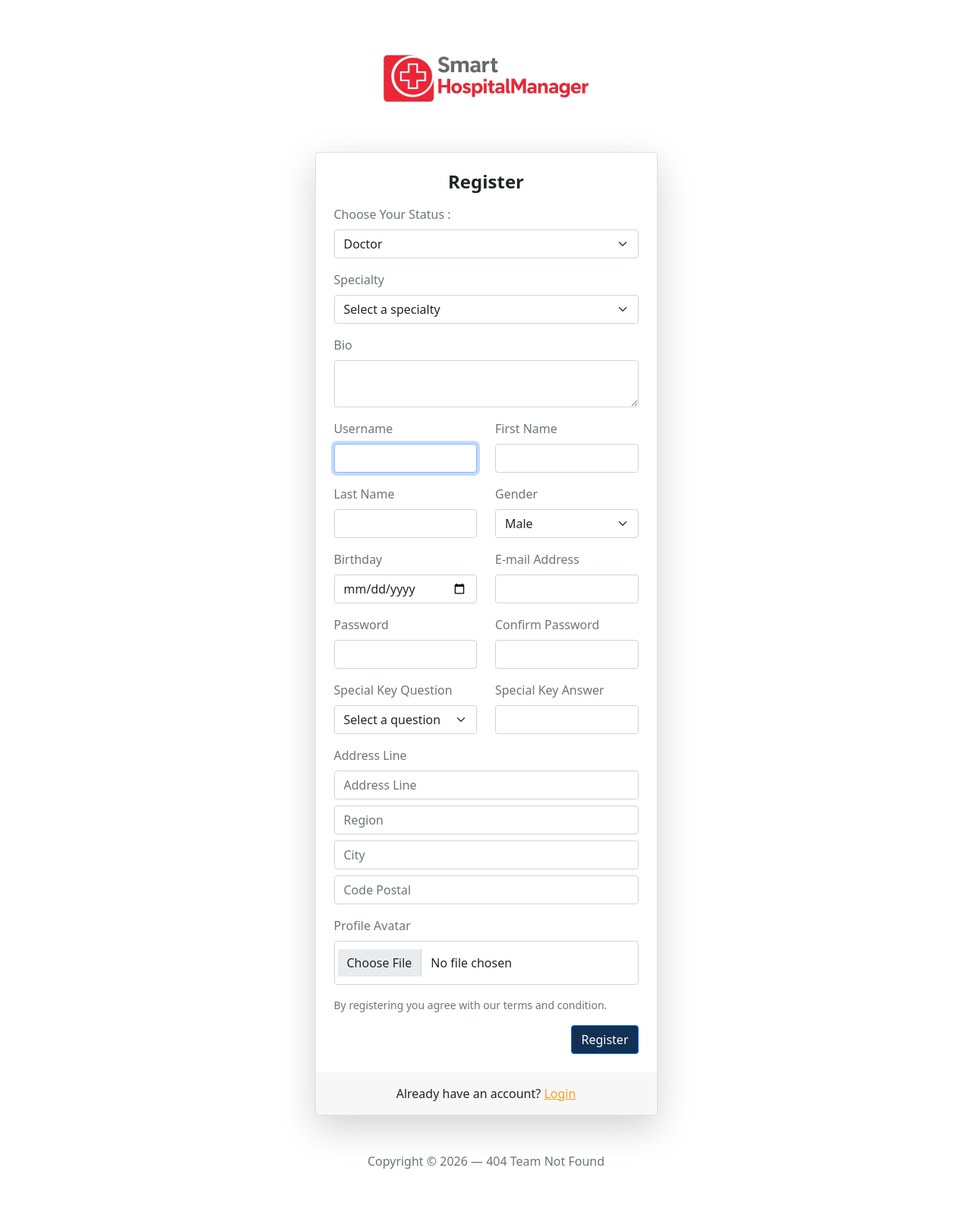
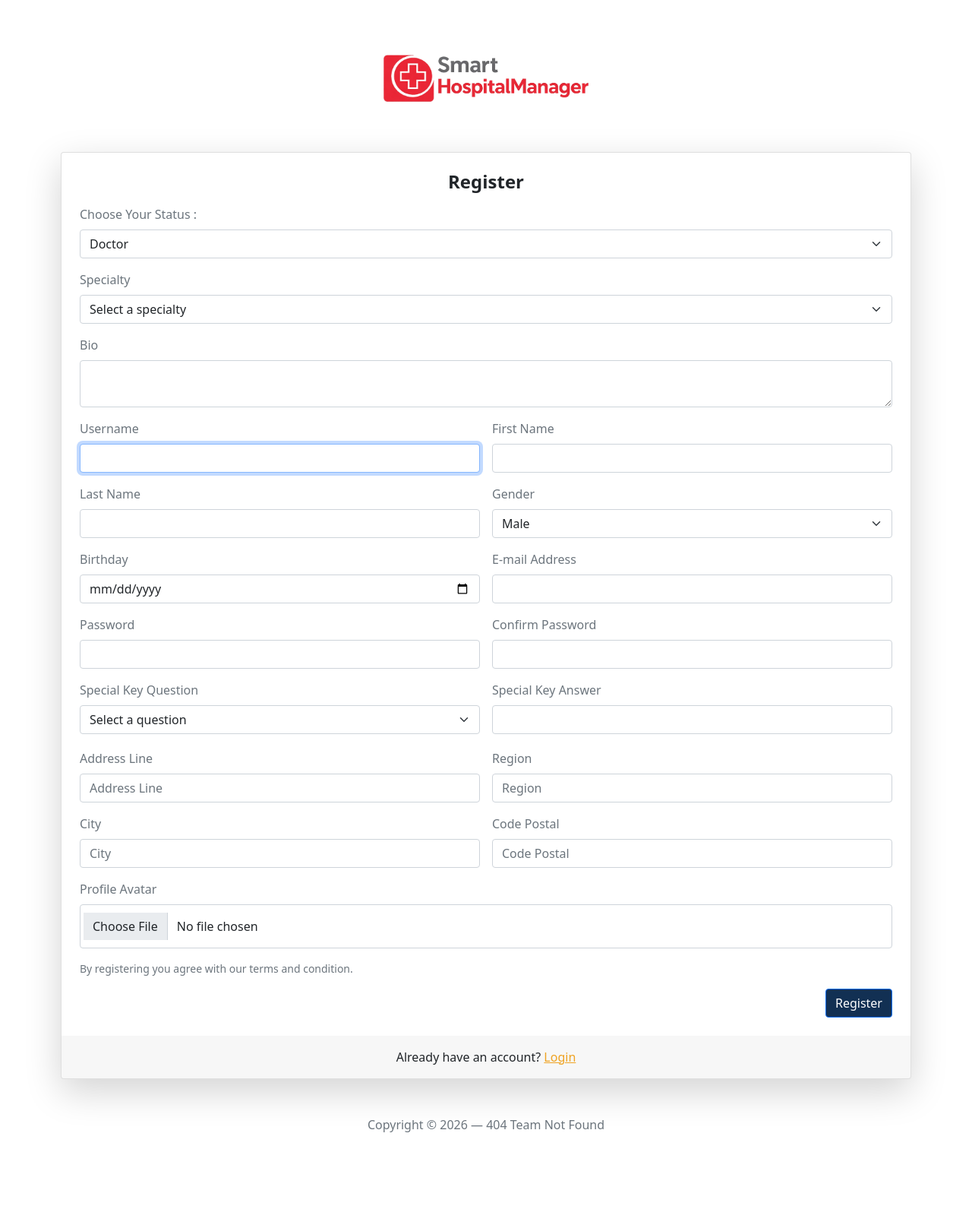
Before and after one commit to khan4marketing/Django-based-SmartHospitalManager, a Django app: page /register/ in a window 1280 px wide. Shown: the whole page at 76% size. After the commit the page ends 1490 px from the top, so only its background shows below. Run offline with Django 4.2, Linux system fonts and the light colour scheme; data comes from the database, SQL or seed files in the repository; some libraries are stand-ins or nearby versions.

Commit message:
Improve register form layout

```diff
--- a/templates/users/register.html
+++ b/templates/users/register.html
@@ -1,6 +1,10 @@
 {% extends 'users/base.html' %}
 
 {% block title %}Register Page{% endblock title %}
+
+{% block page_container_class %}container-fluid px-3 px-md-4{% endblock page_container_class %}
+
+{% block page_col_class %}col-12 col-xxl-10 col-xl-11 col-lg-11 col-md-12{% endblock page_col_class %}
 
 {% block content %}
 <div class="card shadow-lg mx-auto mt-5" style="max-width: 70rem;">
@@ -61,26 +65,26 @@
         <div class="form-text">Hold Ctrl (or Cmd) to select multiple.</div>
       </div>
 
-      <div class="row">
-        <div class="mb-3 col-6">
+      <div class="row g-3">
+        <div class="mb-0 col-12 col-md-6">
           <label class="mb-2 text-muted" for="id_user">Username</label>
           <input id="id_user" type="text" class="form-control" name="user_id" value="{{ user_id }}" required autofocus />
           <div class="invalid-feedback">username is required</div>
         </div>
 
-        <div class="mb-3 col-6">
+        <div class="mb-0 col-12 col-md-6">
           <label class="mb-2 text-muted" for="first_name">First Name</label>
           <input id="first_name" type="text" class="form-control" name="user_firstname" value="{{ user_firstname }}" required autofocus />
           <div class="invalid-feedback">First Name is required</div>
         </div>
 
-        <div class="mb-3 col-6">
+        <div class="mb-0 col-12 col-md-6">
           <label class="mb-2 text-muted" for="last_name">Last Name</label>
           <input id="last_name" type="text" class="form-control" name="user_lastname" value="{{ user_lastname }}" required autofocus />
           <div class="invalid-feedback">Last Name is required</div>
         </div>
 
-        <div class="mb-3 col-6">
+        <div class="mb-0 col-12 col-md-6">
           <label class="mb-2 text-muted" for="select_gender">Gender</label>
           <select class="form-select" aria-label="Default select example" name="user_gender" id="select_gender">
             <option value="Male" {% if user_gender == 'Male' %}selected{% endif %}>Male</option>
@@ -88,31 +92,31 @@
           </select>
         </div>
 
-        <div class="mb-3 col-6">
+        <div class="mb-0 col-12 col-md-6">
           <label class="mb-2 text-muted" for="birthday">Birthday</label>
           <input id="birthday" type="date" class="form-control" name="birthday" value="{{ birthday }}" required />
           <div class="invalid-feedback">Birthday is invalid</div>
         </div>
 
-        <div class="mb-3 col-6">
+        <div class="mb-0 col-12 col-md-6">
           <label class="mb-2 text-muted" for="email">E-mail Address</label>
           <input id="email" type="email" class="form-control" name="email" value="{{ email }}" required />
           <div class="invalid-feedback">Email is invalid</div>
         </div>
 
-        <div class="mb-3 col-6">
+        <div class="mb-0 col-12 col-md-6">
           <label class="mb-2 text-muted" for="password">Password</label>
           <input id="password" type="password" class="form-control" name="password" required />
           <div class="invalid-feedback">Password is required</div>
         </div>
 
-        <div class="mb-3 col-6">
+        <div class="mb-0 col-12 col-md-6">
           <label class="mb-2 text-muted" for="conf__password">Confirm Password</label>
           <input id="conf__password" type="password" class="form-control" name="conf_password" required />
           <div class="invalid-feedback">Password is required</div>
         </div>
 
-        <div class="mb-3 col-6">
+        <div class="mb-0 col-12 col-md-6">
           <label class="mb-2 text-muted" for="recovery_question">Special Key Question</label>
           <select class="form-select" name="recovery_question" id="recovery_question" required>
             <option value="">Select a question</option>
@@ -123,23 +127,40 @@
           <div class="invalid-feedback">Security question is required</div>
         </div>
 
-        <div class="mb-3 col-6">
+        <div class="mb-0 col-12 col-md-6">
           <label class="mb-2 text-muted" for="recovery_answer">Special Key Answer</label>
           <input id="recovery_answer" type="text" class="form-control" name="recovery_answer" required />
           <div class="invalid-feedback">Security answer is required</div>
         </div>
       </div>
 
-      <div class="mb-3 col-12">
-        <label class="mb-2 text-muted" for="AddressLine">Address Line</label>
-        <input id="AddressLine" type="text" class="form-control mb-2" name="address_line" value="{{ address_line }}" placeholder="Address Line" required autofocus />
-        <input id="Region" type="text" class="form-control mb-2" name="region" value="{{ region }}" placeholder="Region" required autofocus />
-        <input id="City" type="text" class="form-control mb-2" name="city" value="{{ city }}" placeholder="City" required autofocus />
-        <input id="Pincode" type="text" class="form-control" name="pincode" value="{{ pincode }}" placeholder="Code Postal" required autofocus />
-        <div class="invalid-feedback">Address is required</div>
+      <div class="row g-3 mt-1">
+        <div class="col-12 col-md-6">
+          <label class="mb-2 text-muted" for="AddressLine">Address Line</label>
+          <input id="AddressLine" type="text" class="form-control" name="address_line" value="{{ address_line }}" placeholder="Address Line" required autofocus />
+          <div class="invalid-feedback">Address line is required</div>
+        </div>
+
+        <div class="col-12 col-md-6">
+          <label class="mb-2 text-muted" for="Region">Region</label>
+          <input id="Region" type="text" class="form-control" name="region" value="{{ region }}" placeholder="Region" required autofocus />
+          <div class="invalid-feedback">Region is required</div>
+        </div>
+
+        <div class="col-12 col-md-6">
+          <label class="mb-2 text-muted" for="City">City</label>
+          <input id="City" type="text" class="form-control" name="city" value="{{ city }}" placeholder="City" required autofocus />
+          <div class="invalid-feedback">City is required</div>
+        </div>
+
+        <div class="col-12 col-md-6">
+          <label class="mb-2 text-muted" for="Pincode">Code Postal</label>
+          <input id="Pincode" type="text" class="form-control" name="pincode" value="{{ pincode }}" placeholder="Code Postal" required autofocus />
+          <div class="invalid-feedback">Postal code is required</div>
+        </div>
       </div>
 
-      <div class="mb-3 col-12">
+      <div class="mb-3 col-12 mt-3">
         <label for="pic" class="form-label text-muted">Profile Avatar</label>
         <input type="file" class="form-control p-3"  name="profile_pic" id="pic"  required>
       </div>
```
